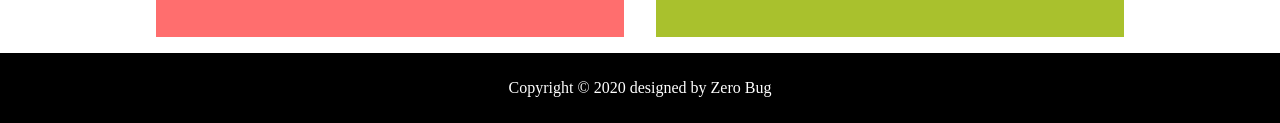
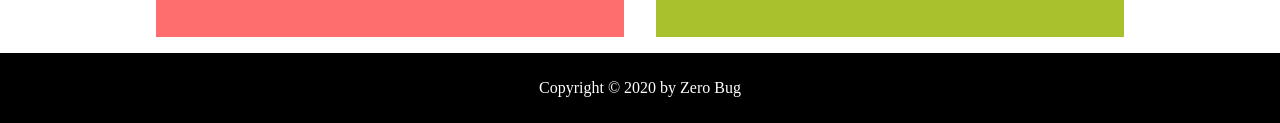
Before and after one commit to ideate-zero/zerobug, a plain HTML site: page index.html in a window 1280 px wide. Shown: the part 1162-1285 px from the top of the page. Drawn offline with Linux system fonts and the light colour scheme.

Commit message:
Update index.html

```diff
--- a/index.html
+++ b/index.html
@@ -110,7 +110,7 @@
 
 
 <div class="footer">
-  <p>Copyright &copy; 2020 designed by Zero Bug</p>
+  <p>Copyright &copy; 2020 by Zero Bug</p>
 </div>
 
 
```
